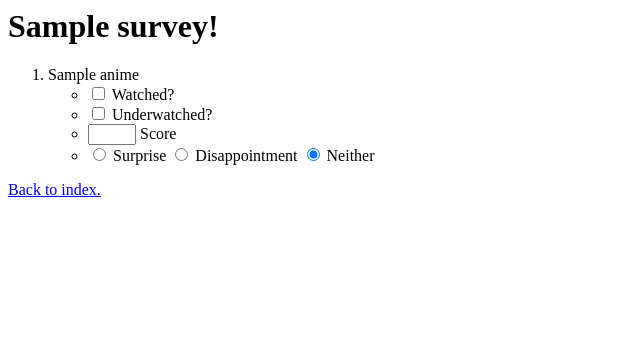
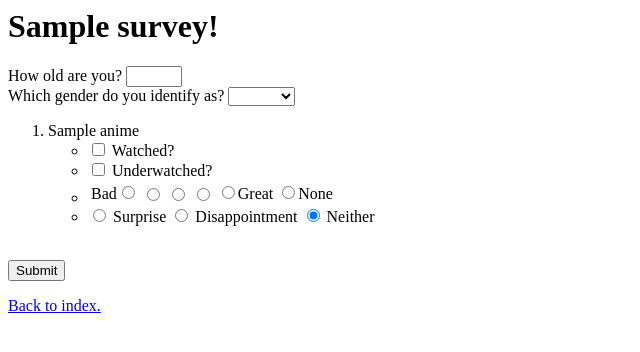
Before and after one commit to r-anime/surveysite, a Django app: template surveysite/survey/templates/survey/form.html in a window 1280 px wide. Shown: the top 352 px of the page, without its empty margins (0-640 px from the left). Run offline with Django 3.2, Linux system fonts and the light colour scheme; the template is opened without the code that fills it: most values are stand-ins (such as "Sample title", 1, 10 or a date in 2020).

Commit message:
Submitting survey responses works, various fixes to models

```diff
--- a/surveysite/survey/admin.py
+++ b/surveysite/survey/admin.py
@@ -1,7 +1,9 @@
 from django.contrib import admin
-from .models import Anime, Video, Image, Survey
+from .models import Anime, Video, Image, Survey, Response, ResponseAnime
 
 admin.site.register(Anime)
 admin.site.register(Video)
 admin.site.register(Image)
 admin.site.register(Survey)
+admin.site.register(Response)
+admin.site.register(ResponseAnime)
--- a/surveysite/survey/models.py
+++ b/surveysite/survey/models.py
@@ -211,7 +211,8 @@ class ResponseAnime(models.Model):
 
     # Fields
     score = models.IntegerField(
-        blank=True
+        blank=True,
+        null=True,
     )
     underwatched = models.BooleanField()
     expectations = models.CharField(
@@ -225,7 +226,7 @@ class ResponseAnime(models.Model):
         to='Response',
         on_delete=models.CASCADE,
     )
-    anime = models.OneToOneField(
+    anime = models.ForeignKey(
         to='Anime',
         on_delete=models.CASCADE,
     )
--- a/surveysite/survey/templates/survey/form.html
+++ b/surveysite/survey/templates/survey/form.html
@@ -6,6 +6,18 @@
 {% if anime_list %}
     <form action="{% url 'survey:submit' survey.year survey.season survey.is_preseason|yesno:'pre,post' %}" method="post">
     {% csrf_token %}
+
+    <label for="age">How old are you?</label>
+    <input type="number" name="age" label="age" min=10 max=80>
+    <br>
+
+    <label for="gender">Which gender do you identify as?</label>
+    <select name="gender" value="male">
+        <option value=""></option>
+        <option value="M">Male</option>
+        <option value="F">Female</option>
+        <option value="O">Other</option>
+    </select>
 
     <ol>
     {% for anime in anime_list %}
@@ -24,28 +36,45 @@
                 {% endif %}
 
                 <li>
-                    <input type="number" name="{{ anime.id }}-score" label="{{ anime.id }}-score" min=1 max=5>
-                    <label for="{{ anime.id }}-score">Score</label>
+                    <table style="text-align: center;"><!--
+                        <tr style="visibility: hidden;">
+                            <th><label for="{{ anime.id }}-score-1">1</label></th>
+                            <th><label for="{{ anime.id }}-score-2">2</label></th>
+                            <th><label for="{{ anime.id }}-score-3">3</label></th>
+                            <th><label for="{{ anime.id }}-score-4">4</label></th>
+                            <th><label for="{{ anime.id }}-score-5">5</label></th>
+                        </tr>-->
+                        <tr>
+                            <td>Bad<input type="radio" name="{{ anime.id }}-score" id="{{ anime.id }}-score-1" value="1"></td>
+                            <td><input type="radio" name="{{ anime.id }}-score" id="{{ anime.id }}-score-2" value="2"></td>
+                            <td><input type="radio" name="{{ anime.id }}-score" id="{{ anime.id }}-score-3" value="3"></td>
+                            <td><input type="radio" name="{{ anime.id }}-score" id="{{ anime.id }}-score-4" value="4"></td>
+                            <td><input type="radio" name="{{ anime.id }}-score" id="{{ anime.id }}-score-5" value="5">Great</td>
+                            <td><input type="radio" name="{{ anime.id }}-score" id="{{ anime.id }}-score-none" value="">None</td>
+                        </tr>
+                    </table>
                 </li>
 
                 {% if not survey.is_preseason %}
                 <li>
-                    <input type="radio" name="{{ anime.id }}-expectations" label="{{ anime.id }}-expectations-surprise" value="surprise">
+                    <input type="radio" name="{{ anime.id }}-expectations" id="{{ anime.id }}-expectations-surprise" value="S">
                     <label for="{{ anime.id }}-expectations-surprise">Surprise</label>
 
-                    <input type="radio" name="{{ anime.id }}-expectations" label="{{ anime.id }}-expectations-disappointment" value="disappointment">
+                    <input type="radio" name="{{ anime.id }}-expectations" id="{{ anime.id }}-expectations-disappointment" value="D">
                     <label for="{{ anime.id }}-expectations-disappointment">Disappointment</label>
 
-                    <input type="radio" name="{{ anime.id }}-expectations" label="{{ anime.id }}-expectations-none" value="none" checked="checked">
+                    <input type="radio" name="{{ anime.id }}-expectations" id="{{ anime.id }}-expectations-none" value="" checked="checked">
                     <label for="{{ anime.id }}-expectations-none">Neither</label>
                 </li>
                 {% endif %}
             </ul>
         </li>
+        <br>
     {% endfor %}
     </ol>
 
-
+    <input type="submit" value="Submit">
+    </form>
 
 {% else %}
     <p>Survey has no anime!</p>
```
Also changed, not shown: surveysite/survey/views.py (+37 -3 lines), surveysite/survey/migrations/0007_auto_20200831_0017.py (added), surveysite/survey/migrations/0008_auto_20200831_0019.py (added).
